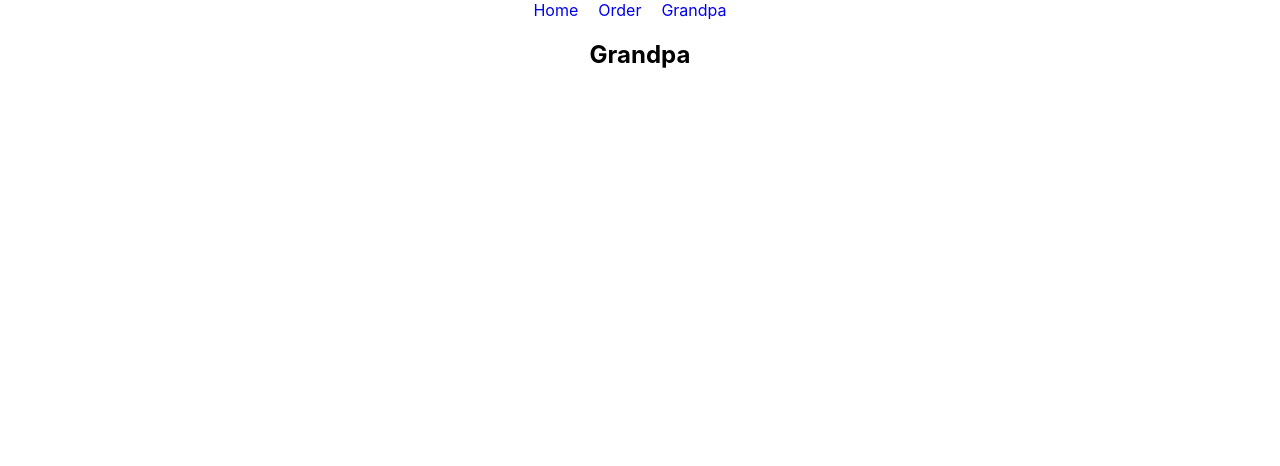
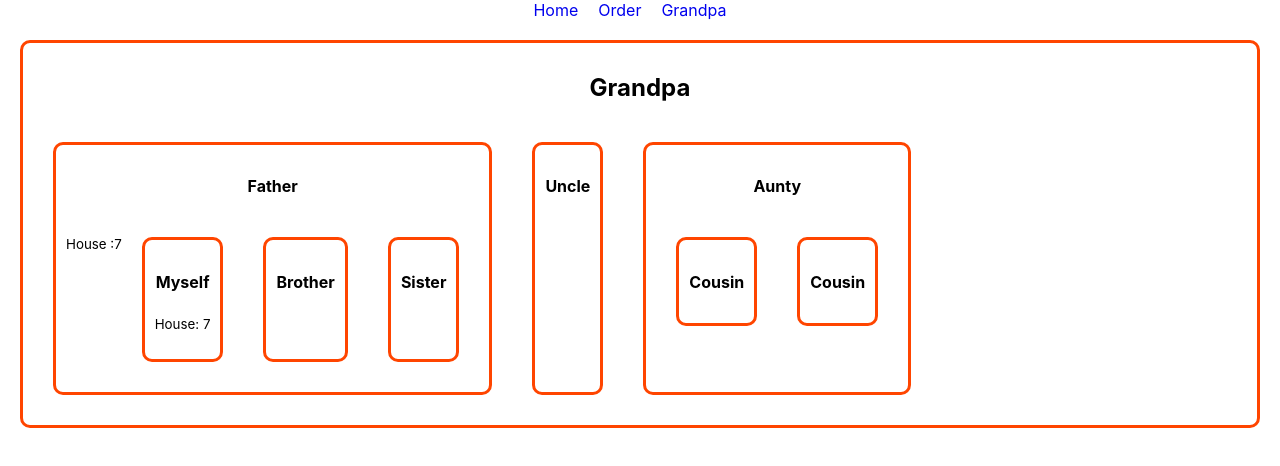
Before and after one commit to asrafmridha/React-Practice, a React (Create React App) app in the folder tshit-mania/: page /grandpa in a window 1280 px wide. Shown: the top 466 px of the page. Built offline with nearby package versions, Linux system fonts and the light colour scheme.

Commit message:
Grandfather Create A Family Tree And Share Same Data

```diff
--- /dev/null
+++ b/tshit-mania/src/components/Aunty/Aunty.js
@@ -0,0 +1,16 @@
+import React from 'react';
+import Cousin from '../Cousin/Cousin';
+
+const Aunty = () => {
+    return (
+        <div>
+            <h4>Aunty</h4>
+            <section className='flex'>
+                <Cousin></Cousin>
+                <Cousin></Cousin>
+            </section>
+        </div>
+    );
+};
+
+export default Aunty;
--- /dev/null
+++ b/tshit-mania/src/components/Brother/Brother.js
@@ -0,0 +1,11 @@
+import React from 'react';
+
+const Brother = () => {
+    return (
+        <div>
+            <h4>Brother</h4>
+        </div>
+    );
+};
+
+export default Brother;
--- /dev/null
+++ b/tshit-mania/src/components/Cousin/Cousin.js
@@ -0,0 +1,11 @@
+import React from 'react';
+
+const Cousin = () => {
+    return (
+        <div>
+            <h4>Cousin</h4>
+        </div>
+    );
+};
+
+export default Cousin;
--- /dev/null
+++ b/tshit-mania/src/components/Father/Father.js
@@ -0,0 +1,20 @@
+import React from 'react';
+import Myself from '../Myself/Myself';
+import Brother from '../Brother/Brother';
+import Sister from '../Sister/Sister';
+
+const Father = ({ house }) => {
+    return (
+        <div>
+            <h4>Father</h4>
+            <section className='flex'>
+                <p><small>House :{house}</small></p>
+                <Myself house={house}></Myself>
+                <Brother house={house}></Brother>
+                <Sister house={house}></Sister>
+            </section>
+        </div>
+    );
+};
+
+export default Father;
--- /dev/null
+++ b/tshit-mania/src/components/Grandpa/Grandpa.css
@@ -0,0 +1,16 @@
+.grandpa{
+    border: 3px solid orangered;
+    margin: 20px;
+    border-radius: 10px;
+    padding: 10px;
+}
+
+.grandpa div{
+    border: 3px solid orangered;
+    margin: 20px;
+    border-radius: 10px;
+    padding: 10px;
+}
+.flex {
+    display: flex;
+}
--- a/tshit-mania/src/components/Grandpa/Grandpa.js
+++ b/tshit-mania/src/components/Grandpa/Grandpa.js
@@ -1,9 +1,19 @@
 import React from 'react';
+import './Grandpa.css';
+import Father from '../Father/Father';
+import Uncle from '../Uncle/Uncle';
+import Aunty from '../Aunty/Aunty';
 
 const Grandpa = () => {
+    const house =7;
     return (
-        <div>
+        <div className='grandpa'>
             <h2>Grandpa</h2>
+            <section className='flex'>
+                <Father house={house}></Father>
+                <Uncle  house={house}></Uncle>
+                <Aunty  house={house}></Aunty>
+            </section>
         </div>
     );
 };
--- /dev/null
+++ b/tshit-mania/src/components/Myself/Myself.js
@@ -0,0 +1,15 @@
+import React from 'react';
+import Brother from '../Brother/Brother';
+import Sister from '../Sister/Sister';
+
+const Myself = ({house}) => {
+    return (
+        <div>
+            <h4>Myself</h4>
+            <p><small>House: {house}</small></p>
+
+        </div>
+    );
+};
+
+export default Myself;
--- /dev/null
+++ b/tshit-mania/src/components/Sister/Sister.js
@@ -0,0 +1,11 @@
+import React from 'react';
+
+const Sister = () => {
+    return (
+        <div>
+            <h4>Sister</h4>
+        </div>
+    );
+};
+
+export default Sister;
--- /dev/null
+++ b/tshit-mania/src/components/Uncle/Uncle.js
@@ -0,0 +1,11 @@
+import React from 'react';
+
+const Uncle = () => {
+    return (
+        <div>
+            <h4>Uncle</h4>
+        </div>
+    );
+};
+
+export default Uncle;
```
